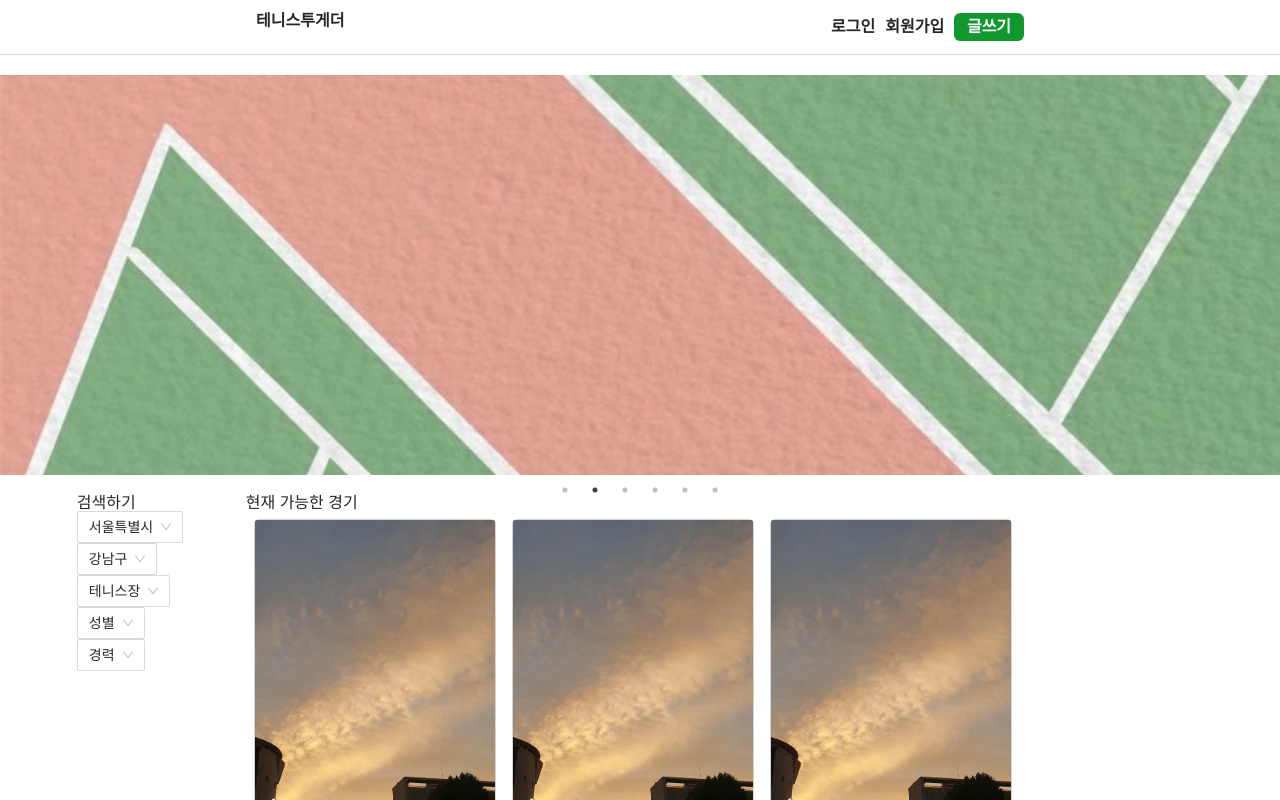
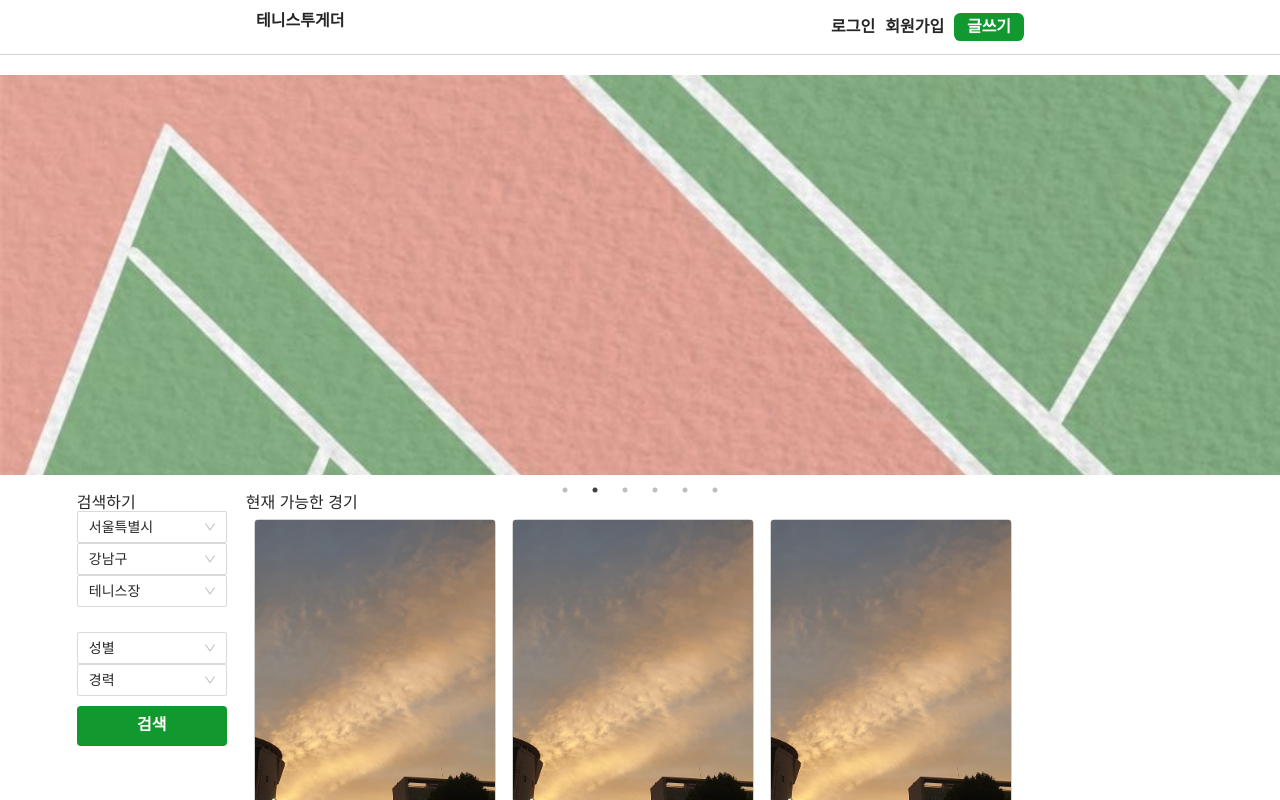
Before and after one commit to ssso-pro1/tennis-together-fe, a React (Create React App) app: page / in a window 1280 px wide. Shown: the top 800 px of the page. Built offline with nearby package versions, Linux system fonts and the light colour scheme; a web font is replaced by a local one.

Commit message:
style : change ant design (select) in searching part
- delete Search.js, search.css
- add Search.jsx
- change ant design style

```diff
--- a/src/components/ListPage/ListPage.jsx
+++ b/src/components/ListPage/ListPage.jsx
@@ -2,7 +2,8 @@ import React from 'react'
 import { useHistory } from 'react-router'
 import Navbar from '../Common/Navbar'
 import Header from './Header'
-import Search from '../Search/Search'
+// import Search from '../Search/Search'
+import Search from '../Search'
 import ItemPage from './ItemPage'
 import styles from '../../styled-components/ListPage.module.css'
 import styled from 'styled-components'
--- /dev/null
+++ b/src/components/Search.jsx
@@ -0,0 +1,82 @@
+import React from 'react'
+import styled from 'styled-components'
+import Button from '../styled-components/Buttons'
+
+import { Select } from 'antd'
+
+const { Option } = Select
+
+function handleChange(value) {
+  console.log(`selected ${value}`)
+}
+
+const UserInfo = styled.section`
+  margin-top: 25px;
+`
+const ButtonDiv = styled.div`
+  margin-top: 10px;
+`
+
+const Search = (props) => {
+  return (
+    <>
+      <Select
+        defaultValue="서울특별시"
+        style={{ width: 150 }}
+        onChange={handleChange}
+      >
+        <Option value="서울특별시">서울특별시</Option>
+        <Option value="부산광역시">부산광역시</Option>
+        <Option value="부산광역시">...</Option>
+      </Select>
+      <Select
+        defaultValue="강남구"
+        style={{ width: 150 }}
+        onChange={handleChange}
+      >
+        <Option value="강남구">강남구</Option>
+        <Option value="강동구">강동구</Option>
+        <Option value="강북구">강북구</Option>
+        <Option value="강서구">강서구</Option>
+        <Option value="관악구">관악구</Option>
+        <Option value="광진구">광진구</Option>
+        <Option value="광진구">...</Option>
+      </Select>
+      <Select
+        defaultValue="테니스장"
+        style={{ width: 150 }}
+        onChange={handleChange}
+      >
+        <Option value="강서테니스장">강서테니스장</Option>
+        <Option value="강서서테니스장">강서서테니스장</Option>
+        <Option value="강북구">...</Option>
+      </Select>
+      <UserInfo>
+        <Select
+          defaultValue="성별"
+          style={{ width: 150 }}
+          onChange={handleChange}
+        >
+          <Option value="여성">여성</Option>
+          <Option value="남성">남성</Option>
+        </Select>
+        <Select
+          defaultValue="경력"
+          style={{ width: 150 }}
+          onChange={handleChange}
+        >
+          <Option value="1개월이내">1개월이내</Option>
+          <Option value="1~3개월">1개월이상~3개월미만</Option>
+          <Option value="3개월이상~6개월미만">3개월이상~6개월미만</Option>
+          <Option value="6개월이상~1년미만">6개월이상~1년미만</Option>
+          <Option value="1년이상">1년이상</Option>
+        </Select>
+      </UserInfo>
+      <ButtonDiv>
+        <Button width={'150px'}>검색</Button>
+      </ButtonDiv>
+    </>
+  )
+}
+
+export default Search
--- a/src/components/Search/Search.js
+++ /dev/null
@@ -1,56 +0,0 @@
-import React from 'react'
-import '../../styled-components/search.css'
-
-import { Input, Select } from 'antd'
-
-const { Option } = Select
-
-const Search = () => {
-  return (
-    <div className="site-input-group-wrapper">
-      <Input.Group compact>
-        <Select defaultValue="Option1">
-          <Option value="Option1">서울특별시</Option>
-          <Option value="Option2">부산광역시</Option>
-        </Select>
-      </Input.Group>
-      <Input.Group compact>
-        <Select defaultValue="Option1">
-          <Option value="Option1">강남구</Option>
-          <Option value="Option2">강동구</Option>
-          <Option value="Option3">강북구</Option>
-          <Option value="Option4">강서구</Option>
-          <Option value="Option5">관악구</Option>
-          <Option value="Option6">광진구</Option>
-          <Option value="Option7">등등</Option>
-        </Select>
-      </Input.Group>
-      <Input.Group compact>
-        <Select defaultValue="Option3">
-          <Option value="Option1">강서테니스장</Option>
-          <Option value="Option2">강서서테니스장</Option>
-          <Option value="Option3">테니스장</Option>
-        </Select>
-      </Input.Group>
-
-      <Input.Group compact>
-        <Select defaultValue="Option3">
-          <Option value="Option1">여성</Option>
-          <Option value="Option2">남성</Option>
-          <Option value="Option3">성별</Option>
-        </Select>
-      </Input.Group>
-      <Input.Group compact>
-        <Select defaultValue="Option5">
-          <Option value="Option1">1개월이내</Option>
-          <Option value="Option2">1~3개월</Option>
-          <Option value="Option3">3~6개월</Option>
-          <Option value="Option4">6개월이상</Option>
-          <Option value="Option5">경력</Option>
-        </Select>
-      </Input.Group>
-    </div>
-  )
-}
-
-export default Search
--- a/src/styled-components/search.css
+++ /dev/null
@@ -1,6 +0,0 @@
-@import '~antd/dist/antd.css';
-
-.site-input-group-wrapper {
-  background-color: #fff;
-  width: 26.4px;
-}
```
